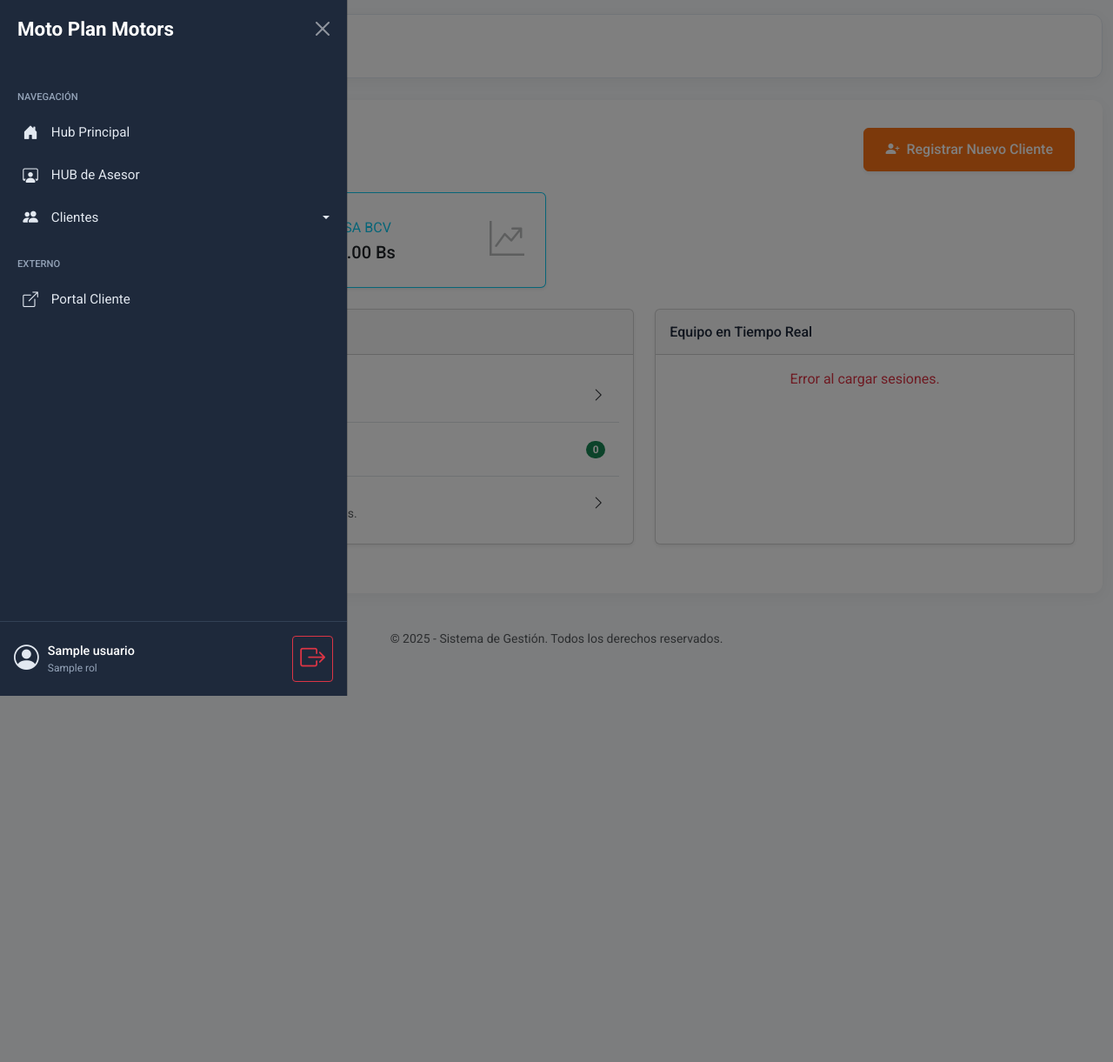
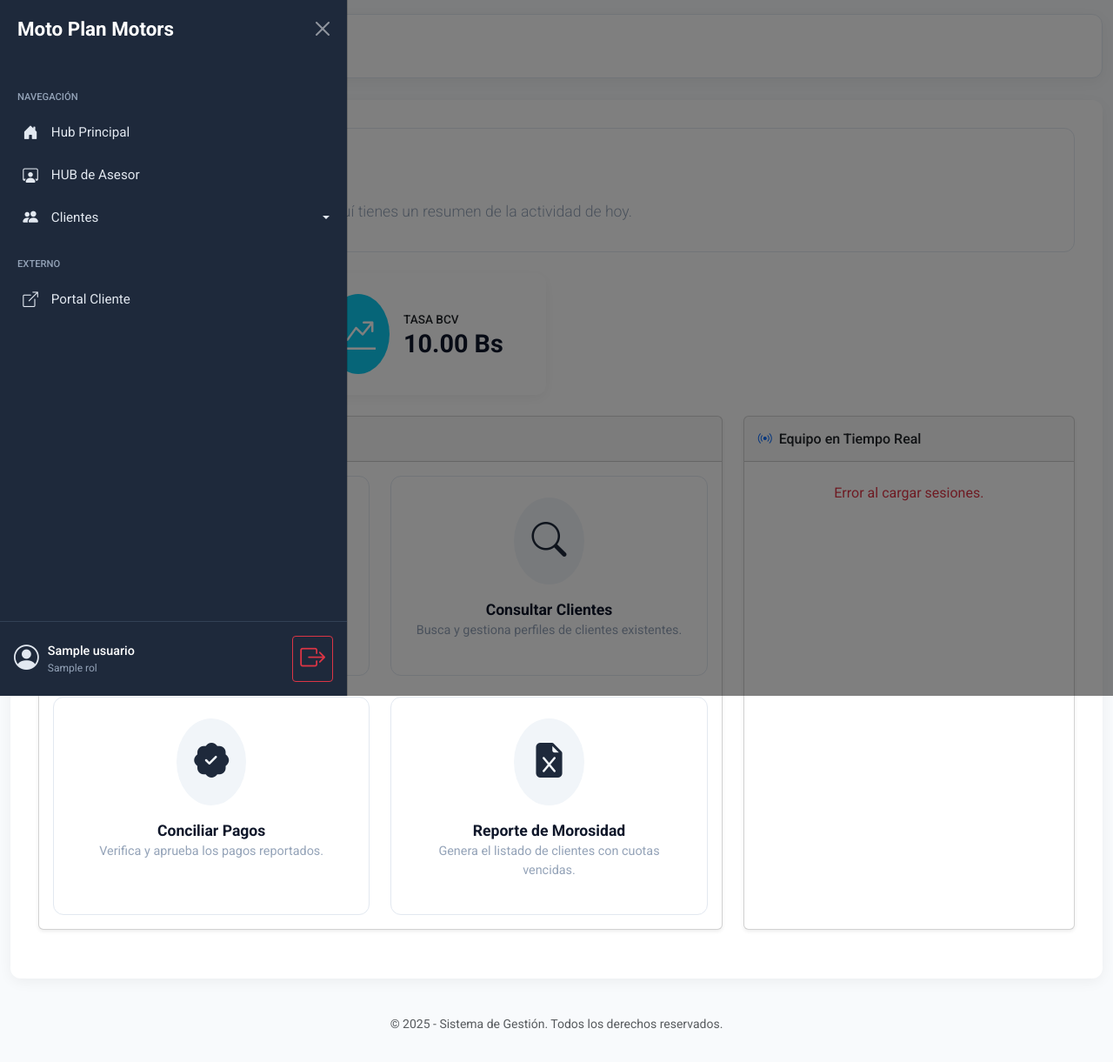
Before and after one commit to Cjyuyo/mi_app_clientes, a Flask app: page /hub in a window 1280 px wide. Shown: the whole page at 87% size. Before the commit the page ends 800 px from the top, so only its background shows below. Run offline with Flask 3, Linux system fonts and the light colour scheme; the visitor is signed in with stand-in values (Sample User, id 1); a database or web service that is not in the repository returns one stand-in record (values such as "Sample title"); data that the repository does not hold is empty; some libraries are stand-ins or nearby versions.

Commit message:
Rediseño profesional del Hub Principal

```diff
--- a/templates/hub.html
+++ b/templates/hub.html
@@ -6,29 +6,92 @@
 
 {% block head_extra %}
 <style>
+    .main-header {
+        background: var(--blanco);
+        padding: 2rem;
+        border-radius: .75rem;
+        border: 1px solid var(--borde-sutil);
+        margin-bottom: 2rem;
+    }
+    .main-header h1 {
+        font-weight: 700;
+        font-size: 2.2rem;
+        color: var(--texto-oscuro);
+    }
+    .main-header .lead {
+        color: var(--texto-claro);
+        font-size: 1.1rem;
+    }
     .kpi-card {
-        border-left-width: 4px;
+        background-color: var(--blanco);
+        border-radius: .75rem;
+        padding: 1.5rem;
+        box-shadow: 0 4px 15px rgba(0,0,0,0.05);
+        border-left: 4px solid;
         transition: all 0.2s ease-in-out;
+        display: flex;
+        align-items: center;
+        gap: 1rem;
     }
     .kpi-card:hover {
-        transform: translateY(-3px);
-        box-shadow: 0 .5rem 1rem rgba(0,0,0,.1)!important;
+        transform: translateY(-5px);
+        box-shadow: 0 8px 25px rgba(0,0,0,0.1);
     }
-    .kpi-card .card-body {
-        padding: 1.5rem;
+    .kpi-card .kpi-content .kpi-title {
+        font-size: 0.85rem;
+        font-weight: 500;
+        text-transform: uppercase;
+        margin-bottom: 0.25rem;
     }
-    .kpi-card .icon {
+    .kpi-card .kpi-content .kpi-value {
+        font-size: 2.2rem;
+        font-weight: 700;
+        color: var(--texto-oscuro);
+        line-height: 1;
+    }
+    .kpi-card .kpi-icon {
         font-size: 2.5rem;
-        opacity: 0.3;
+        padding: 1rem;
+        border-radius: 50%;
+        color: var(--blanco);
+    }
+    .action-grid {
+        display: grid;
+        grid-template-columns: repeat(auto-fit, minmax(250px, 1fr));
+        gap: 1.5rem;
     }
     .action-card {
+        background-color: var(--blanco);
+        border-radius: .75rem;
+        padding: 1.5rem;
+        text-align: center;
+        border: 1px solid var(--borde-sutil);
         transition: all 0.2s ease-in-out;
+        text-decoration: none;
+        color: var(--texto-oscuro);
     }
     .action-card:hover {
-        transform: scale(1.03);
-        background-color: #f8f9fa;
+        transform: translateY(-5px);
+        box-shadow: 0 8px 25px rgba(0,0,0,0.1);
+        border-color: var(--naranja-corporativo);
     }
-    /* Estilos para el indicador de "En línea" */
+    .action-card .action-icon {
+        font-size: 2.5rem;
+        margin-bottom: 1rem;
+        display: inline-block;
+        padding: 1.25rem;
+        border-radius: 50%;
+        background-color: var(--azul-claro);
+        color: var(--azul-corporativo);
+    }
+    .action-card .action-title {
+        font-weight: 700;
+        font-size: 1.1rem;
+    }
+    .action-card .action-desc {
+        font-size: 0.9rem;
+        color: var(--texto-claro);
+    }
     .online-dot {
         height: 10px;
         width: 10px;
@@ -50,133 +113,96 @@
 <div class="container-fluid px-0">
 
     <!-- Encabezado y Saludo -->
-    <div class="d-sm-flex align-items-center justify-content-between mb-4">
-        <h1 class="h3 mb-0 text-gray-800">Panel de Control</h1>
-        <a href="{{ url_for('registrar') }}" class="btn btn-primary shadow-sm d-none d-sm-inline-block">
-            <i class="bi bi-person-plus-fill me-2"></i>Registrar Nuevo Cliente
-        </a>
+    <div class="main-header mb-4">
+        <h1>Panel de Control</h1>
+        <p class="lead mb-0">Bienvenido de nuevo, <strong>{{ g.admin.usuario }}</strong>. Aquí tienes un resumen de la actividad de hoy.</p>
     </div>
 
     <!-- Fila de Tarjetas de Métricas (KPIs) -->
-    <!-- CAMBIO: Se usa col-6 para mantener 2 columnas en móvil -->
     <div class="row">
-        <!-- Ejemplo: Clientes en Cartera -->
-        <div class="col-6 col-lg-3 mb-4">
-            <div class="card kpi-card border-primary shadow-sm h-100">
-                <div class="card-body">
-                    <div class="row no-gutters align-items-center">
-                        <div class="col me-2">
-                            <div class="text-xs font-weight-bold text-primary text-uppercase mb-1">Clientes</div>
-                            <div class="h5 mb-0 font-weight-bold text-gray-800">{{ stats.clientes_cartera | default('0') }}</div>
-                        </div>
-                        <div class="col-auto">
-                            <i class="bi bi-people-fill icon text-gray-300"></i>
-                        </div>
-                    </div>
+        <div class="col-xl-3 col-md-6 mb-4">
+            <div class="kpi-card" style="border-left-color: var(--azul-corporativo);">
+                <div class="kpi-icon" style="background-color: var(--azul-corporativo);"><i class="bi bi-people-fill"></i></div>
+                <div class="kpi-content">
+                    <div class="kpi-title">Clientes en Cartera</div>
+                    <div class="kpi-value">{{ stats.clientes_cartera | default('0') }}</div>
                 </div>
             </div>
         </div>
 
-        <!-- Ejemplo: Recaudación Mensual (Admin) -->
         {% if g.admin.rol in ['superadmin', 'gerente'] %}
-        <div class="col-6 col-lg-3 mb-4">
-            <div class="card kpi-card border-success shadow-sm h-100">
-                <div class="card-body">
-                    <div class="row no-gutters align-items-center">
-                        <div class="col me-2">
-                            <div class="text-xs font-weight-bold text-success text-uppercase mb-1">Recaudado</div>
-                            <div class="h5 mb-0 font-weight-bold text-gray-800">${{ stats.recaudado_mes | default('0.00') }}</div>
-                        </div>
-                        <div class="col-auto">
-                            <i class="bi bi-cash-coin icon text-gray-300"></i>
-                        </div>
-                    </div>
+        <div class="col-xl-3 col-md-6 mb-4">
+            <div class="kpi-card" style="border-left-color: #198754;">
+                <div class="kpi-icon" style="background-color: #198754;"><i class="bi bi-cash-coin"></i></div>
+                <div class="kpi-content">
+                    <div class="kpi-title">Recaudado (Mes)</div>
+                    <div class="kpi-value">${{ stats.recaudado_mes | default('0.00') }}</div>
                 </div>
             </div>
         </div>
         {% endif %}
 
-        <!-- Ejemplo: Solicitudes Pendientes (Admin) -->
         {% if g.admin.rol in ['superadmin', 'gerente'] %}
-        <div class="col-6 col-lg-3 mb-4">
-            <div class="card kpi-card border-warning shadow-sm h-100">
-                <div class="card-body">
-                    <div class="row no-gutters align-items-center">
-                        <div class="col me-2">
-                            <div class="text-xs font-weight-bold text-warning text-uppercase mb-1">Solicitudes</div>
-                            <div class="h5 mb-0 font-weight-bold text-gray-800">{{ stats.solicitudes_pendientes | default('0') }}</div>
-                        </div>
-                        <div class="col-auto">
-                            <i class="bi bi-journal-check icon text-gray-300"></i>
-                        </div>
-                    </div>
+        <div class="col-xl-3 col-md-6 mb-4">
+            <div class="kpi-card" style="border-left-color: var(--naranja-corporativo);">
+                <div class="kpi-icon" style="background-color: var(--naranja-corporativo);"><i class="bi bi-journal-check"></i></div>
+                <div class="kpi-content">
+                    <div class="kpi-title">Solicitudes Pend.</div>
+                    <div class="kpi-value">{{ stats.solicitudes_pendientes | default('0') }}</div>
                 </div>
             </div>
         </div>
         {% endif %}
 
-        <!-- Ejemplo: Tasa BCV (Admin) -->
-        <div class="col-6 col-lg-3 mb-4">
-            <div class="card kpi-card border-info shadow-sm h-100">
-                <div class="card-body">
-                    <div class="row no-gutters align-items-center">
-                        <div class="col me-2">
-                            <div class="text-xs font-weight-bold text-info text-uppercase mb-1">Tasa BCV</div>
-                            <div class="h5 mb-0 font-weight-bold text-gray-800">{{ stats.tasa_bcv | default('N/A') }}</div>
-                        </div>
-                        <div class="col-auto">
-                            <i class="bi bi-graph-up-arrow icon text-gray-300"></i>
-                        </div>
-                    </div>
+        <div class="col-xl-3 col-md-6 mb-4">
+            <div class="kpi-card" style="border-left-color: #0DCAF0;">
+                <div class="kpi-icon" style="background-color: #0DCAF0;"><i class="bi bi-graph-up-arrow"></i></div>
+                <div class="kpi-content">
+                    <div class="kpi-title">Tasa BCV</div>
+                    <div class="kpi-value" style="font-size: 1.8rem;">{{ stats.tasa_bcv | default('N/A') }}</div>
                 </div>
             </div>
         </div>
     </div>
 
-    <!-- Fila de Contenido Principal: Accesos Rápidos y Sesiones Activas -->
+    <!-- Fila de Contenido Principal -->
     <div class="row">
-        <!-- Columna de Accesos Rápidos -->
-        <div class="col-lg-7 mb-4">
+        <div class="col-lg-8 mb-4">
             <div class="card shadow-sm h-100">
                 <div class="card-header py-3">
-                    <h6 class="m-0 font-weight-bold" style="color: var(--azul-corporativo);">Accesos Rápidos</h6>
+                    <h6 class="m-0 font-weight-bold text-dark"><i class="bi bi-lightning-charge-fill me-2 text-primary"></i>Accesos Rápidos</h6>
                 </div>
                 <div class="card-body">
-                    <div class="list-group list-group-flush">
-                        <a href="{{ url_for('consulta') }}" class="list-group-item list-group-item-action d-flex justify-content-between align-items-center action-card">
-                            <div>
-                                <i class="bi bi-search me-3 text-primary"></i>
-                                <strong>Consultar Clientes</strong>
-                                <small class="d-block text-muted ms-4">Busca y visualiza el perfil de cualquier cliente.</small>
-                            </div>
-                            <i class="bi bi-chevron-right"></i>
+                    <div class="action-grid">
+                        <a href="{{ url_for('registrar') }}" class="action-card">
+                            <span class="action-icon"><i class="bi bi-person-plus-fill"></i></span>
+                            <div class="action-title">Registrar Cliente</div>
+                            <p class="action-desc">Crea un nuevo perfil de cliente en el sistema.</p>
                         </a>
-                        <a href="{{ url_for('pagos_por_conciliar') }}" class="list-group-item list-group-item-action d-flex justify-content-between align-items-center action-card">
-                            <div>
-                                <i class="bi bi-patch-check-fill me-3 text-success"></i>
-                                <strong>Conciliar Pagos</strong>
-                                <small class="d-block text-muted ms-4">Verifica y aprueba los pagos reportados.</small>
-                            </div>
-                            <span class="badge bg-success rounded-pill">{{ stats.pagos_pendientes | default('0') }}</span>
+                        <a href="{{ url_for('consulta') }}" class="action-card">
+                            <span class="action-icon"><i class="bi bi-search"></i></span>
+                            <div class="action-title">Consultar Clientes</div>
+                            <p class="action-desc">Busca y gestiona perfiles de clientes existentes.</p>
                         </a>
-                         <a href="{{ url_for('reporte_morosidad') }}" class="list-group-item list-group-item-action d-flex justify-content-between align-items-center action-card">
-                            <div>
-                                <i class="bi bi-file-earmark-excel-fill me-3 text-danger"></i>
-                                <strong>Reporte de Morosidad</strong>
-                                <small class="d-block text-muted ms-4">Genera el listado de clientes con cuotas vencidas.</small>
-                            </div>
-                            <i class="bi bi-chevron-right"></i>
+                        <a href="{{ url_for('pagos_por_conciliar') }}" class="action-card">
+                            <span class="action-icon"><i class="bi bi-patch-check-fill"></i></span>
+                            <div class="action-title">Conciliar Pagos</div>
+                            <p class="action-desc">Verifica y aprueba los pagos reportados.</p>
+                        </a>
+                         <a href="{{ url_for('reporte_morosidad') }}" class="action-card">
+                            <span class="action-icon"><i class="bi bi-file-earmark-excel-fill"></i></span>
+                            <div class="action-title">Reporte de Morosidad</div>
+                            <p class="action-desc">Genera el listado de clientes con cuotas vencidas.</p>
                         </a>
                     </div>
                 </div>
             </div>
         </div>
 
-        <!-- Columna de Equipo en Tiempo Real -->
-        <div class="col-lg-5 mb-4">
+        <div class="col-lg-4 mb-4">
             <div class="card shadow-sm h-100">
                 <div class="card-header py-3 d-flex justify-content-between align-items-center">
-                    <h6 class="m-0 font-weight-bold" style="color: var(--azul-corporativo);">Equipo en Tiempo Real</h6>
+                    <h6 class="m-0 font-weight-bold text-dark"><i class="bi bi-broadcast me-2 text-primary"></i>Equipo en Tiempo Real</h6>
                     <div id="loading-spinner" class="spinner-border spinner-border-sm text-primary" role="status">
                         <span class="visually-hidden">Loading...</span>
                     </div>
@@ -208,11 +234,11 @@ document.addEventListener('DOMContentLoaded', function() {
             sessionsList.innerHTML = '';
 
             if (users.length === 0) {
-                sessionsList.innerHTML = '<li class="list-group-item text-center text-muted">No hay usuarios activos.</li>';
+                sessionsList.innerHTML = '<li class="list-group-item text-center text-muted border-0 p-3">No hay usuarios activos.</li>';
             } else {
                 users.forEach(user => {
                     const listItem = document.createElement('li');
-                    listItem.className = 'list-group-item d-flex justify-content-between align-items-center border-0';
+                    listItem.className = 'list-group-item d-flex justify-content-between align-items-center border-0 p-3';
 
                     const statusIcon = user.is_online
                         ? '<span class="online-dot" title="En línea"></span>'
@@ -230,7 +256,7 @@ document.addEventListener('DOMContentLoaded', function() {
             }
         } catch (error) {
             console.error('Error fetching active sessions:', error);
-            sessionsList.innerHTML = '<li class="list-group-item text-center text-danger">Error al cargar sesiones.</li>';
+            sessionsList.innerHTML = '<li class="list-group-item text-center text-danger border-0 p-3">Error al cargar sesiones.</li>';
         } finally {
             if (spinner) {
                 spinner.style.display = 'none';
@@ -239,7 +265,7 @@ document.addEventListener('DOMContentLoaded', function() {
     };
 
     fetchActiveSessions();
-    setInterval(fetchActiveSessions, 2000);
+    setInterval(fetchActiveSessions, 30000); // Actualizar cada 30 segundos
 });
 </script>
 {% endblock %}
```
